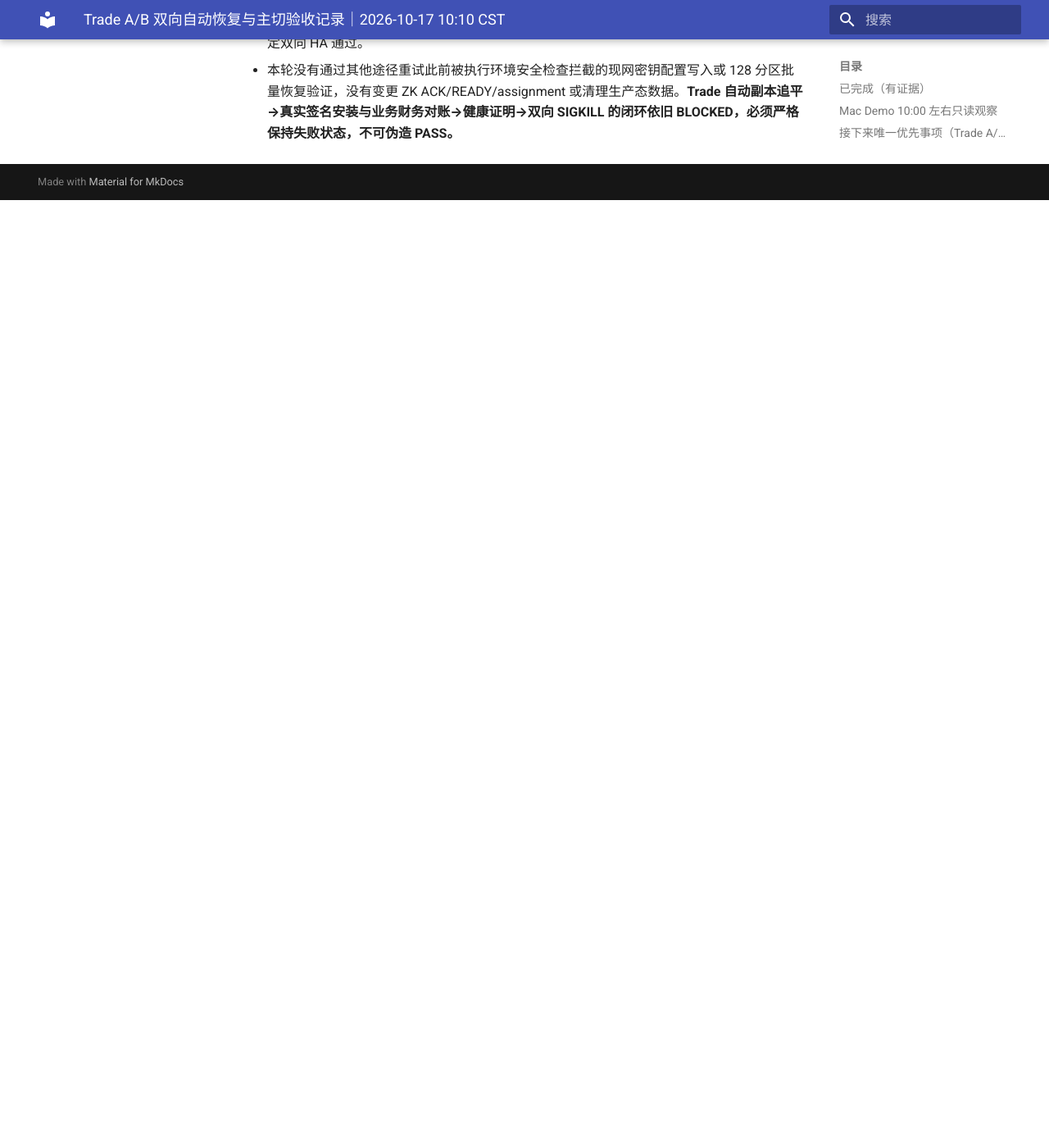
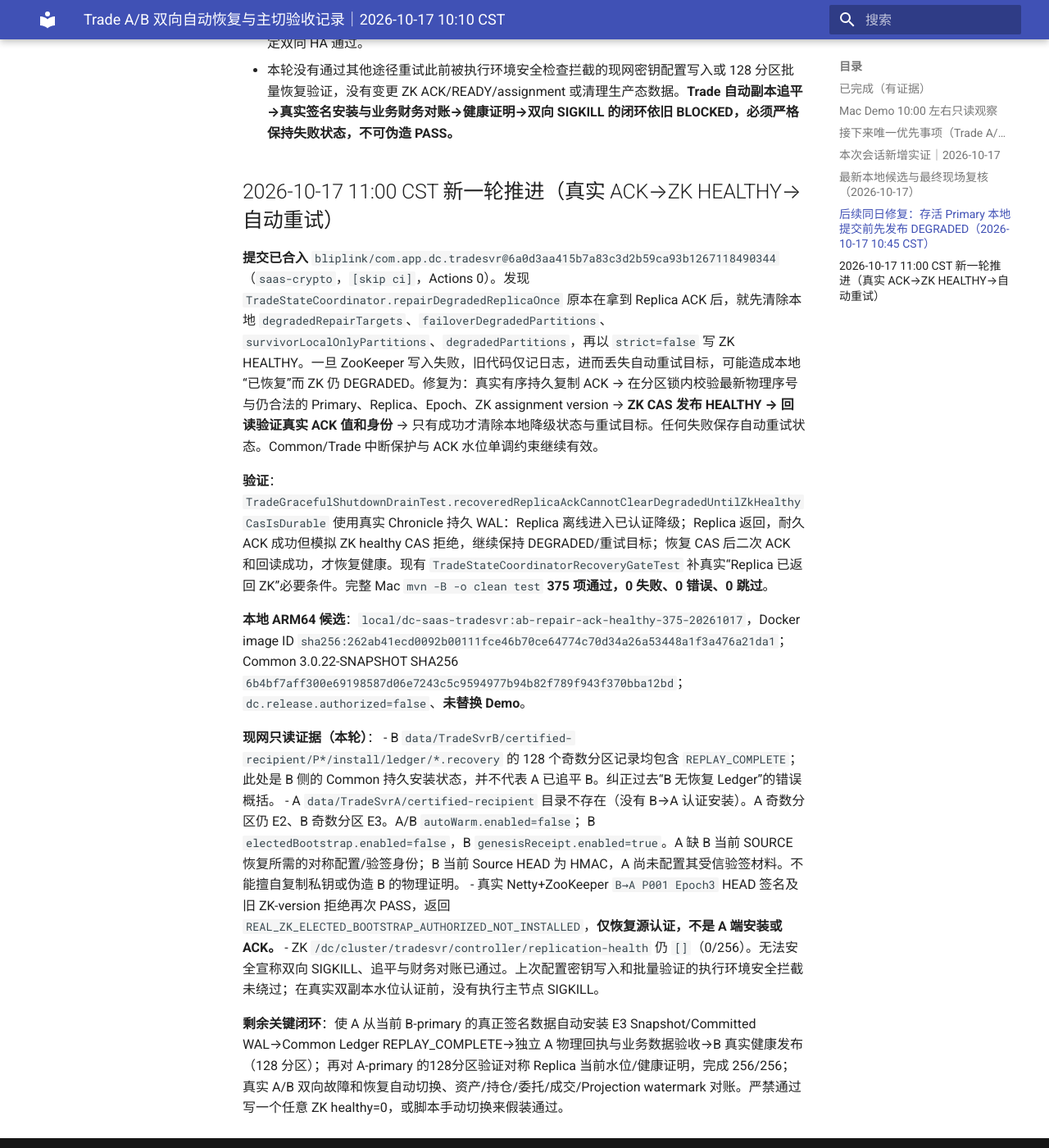
Before and after one commit to bliplink/dc-quant-deploy, an MkDocs documentation site: the page built from docs/TRADE_AB_20261017_PROGRESS_EVIDENCE.zh-CN.md, in a window 1280 px wide and 1400 px high, scrolled down 4157 px. Shown: the whole window at 82% size. Built offline with MkDocs 1.6.1 and Material for MkDocs 9.7.7, drawn with Linux system fonts in a browser that asks for light colours; before the commit the page ends 4401 px from its top, so only the background shows below that.

Commit message:
docs(ha): record ACK→ZK certified recovery-order fix, 375 tests and live 128 B ledgers [skip ci]

```diff
--- a/docs/TRADE_AB_20261017_PROGRESS_EVIDENCE.zh-CN.md
+++ b/docs/TRADE_AB_20261017_PROGRESS_EVIDENCE.zh-CN.md
@@ -54,3 +54,19 @@
 - ARM64 离线构建新候选 `local/dc-saas-tradesvr:ab-survivor-fence-c8bf6c2-20261017`，镜像 `sha256:43c112458c518e4ecbc4cd840e8b7fe31b3cf30bb2ff9fe2dce086c661fcf0ef`；Common `3.0.22-SNAPSHOT` JAR `6b4bf7aff300e69198587d06e7243c5c9594977b94b82f789f943f370bba12bd`；MySQL Connector/J `8.0.33`。该镜像 `dc.release.authorized=false`，**未部署运行态**。
 - 再次只读复查：Demo Trade A/B 依旧保持不同旧镜像，`autoWarm.enabled=false`（A/B）、B `electedBootstrap.enabled=false`，ZK `replication-health` 返回 `[]`（**0/256**），Mac 剩余 279 GiB。未执行任何真实 Primary SIGKILL；不存在 256 个物理健康副本的证据，不能认定双向 HA 通过。
 - 本轮没有通过其他途径重试此前被执行环境安全检查拦截的现网密钥配置写入或 128 分区批量恢复验证，没有变更 ZK ACK/READY/assignment 或清理生产态数据。**Trade 自动副本追平→真实签名安装与业务财务对账→健康证明→双向 SIGKILL 的闭环依旧 BLOCKED，必须严格保持失败状态，不可伪造 PASS。**
+
+## 2026-10-17 11:00 CST 新一轮推进（真实 ACK→ZK HEALTHY→自动重试）
+
+**提交已合入** `bliplink/com.app.dc.tradesvr@6a0d3aa415b7a83c3d2b59ca93b1267118490344`（`saas-crypto`，`[skip ci]`，Actions 0）。发现 `TradeStateCoordinator.repairDegradedReplicaOnce` 原本在拿到 Replica ACK 后，就先清除本地 `degradedRepairTargets`、`failoverDegradedPartitions`、`survivorLocalOnlyPartitions`、`degradedPartitions`，再以 `strict=false` 写 ZK HEALTHY。一旦 ZooKeeper 写入失败，旧代码仅记日志，进而丢失自动重试目标，可能造成本地“已恢复”而 ZK 仍 DEGRADED。修复为：真实有序持久复制 ACK → 在分区锁内校验最新物理序号与仍合法的 Primary、Replica、Epoch、ZK assignment version → **ZK CAS 发布 HEALTHY → 回读验证真实 ACK 值和身份** → 只有成功才清除本地降级状态与重试目标。任何失败保存自动重试状态。Common/Trade 中断保护与 ACK 水位单调约束继续有效。
+
+**验证**：`TradeGracefulShutdownDrainTest.recoveredReplicaAckCannotClearDegradedUntilZkHealthyCasIsDurable` 使用真实 Chronicle 持久 WAL：Replica 离线进入已认证降级；Replica 返回，耐久 ACK 成功但模拟 ZK healthy CAS 拒绝，继续保持 DEGRADED/重试目标；恢复 CAS 后二次 ACK 和回读成功，才恢复健康。现有 `TradeStateCoordinatorRecoveryGateTest` 补真实“Replica 已返回 ZK”必要条件。完整 Mac `mvn -B -o clean test` **375 项通过，0 失败、0 错误、0 跳过**。
+
+**本地 ARM64 候选**：`local/dc-saas-tradesvr:ab-repair-ack-healthy-375-20261017`，Docker image ID `sha256:262ab41ecd0092b00111fce46b70ce64774c70d34a26a53448a1f3a476a21da1`；Common 3.0.22-SNAPSHOT SHA256 `6b4bf7aff300e69198587d06e7243c5c9594977b94b82f789f943f370bba12bd`；`dc.release.authorized=false`、**未替换 Demo**。
+
+**现网只读证据（本轮）**：
+- B `data/TradeSvrB/certified-recipient/P*/install/ledger/*.recovery` 的 128 个奇数分区记录均包含 `REPLAY_COMPLETE`；此处是 B 侧的 Common 持久安装状态，并不代表 A 已追平 B。纠正过去“B 无恢复 Ledger”的错误概括。
+- A `data/TradeSvrA/certified-recipient` 目录不存在（没有 B→A 认证安装）。A 奇数分区仍 E2、B 奇数分区 E3。A/B `autoWarm.enabled=false`；B `electedBootstrap.enabled=false`，B `genesisReceipt.enabled=true`。A 缺 B 当前 SOURCE 恢复所需的对称配置/验签身份；B 当前 Source HEAD 为 HMAC，A 尚未配置其受信验签材料。不能擅自复制私钥或伪造 B 的物理证明。
+- 真实 Netty+ZooKeeper `B→A P001 Epoch3` HEAD 签名及旧 ZK-version 拒绝再次 PASS，返回 `REAL_ZK_ELECTED_BOOTSTRAP_AUTHORIZED_NOT_INSTALLED`，**仅恢复源认证，不是 A 端安装或 ACK。**
+- ZK `/dc/cluster/tradesvr/controller/replication-health` 仍 `[]`（0/256）。无法安全宣称双向 SIGKILL、追平与财务对账已通过。上次配置密钥写入和批量验证的执行环境安全拦截未绕过；在真实双副本水位认证前，没有执行主节点 SIGKILL。
+
+**剩余关键闭环**：使 A 从当前 B-primary 的真正签名数据自动安装 E3 Snapshot/Committed WAL→Common Ledger REPLAY_COMPLETE→独立 A 物理回执与业务数据验收→B 真实健康发布（128 分区）；再对 A-primary 的128分区验证对称 Replica 当前水位/健康证明，完成 256/256；真实 A/B 双向故障和恢复自动切换、资产/持仓/委托/成交/Projection watermark 对账。严禁通过写一个任意 ZK healthy=0，或脚本手动切换来假装通过。
```
